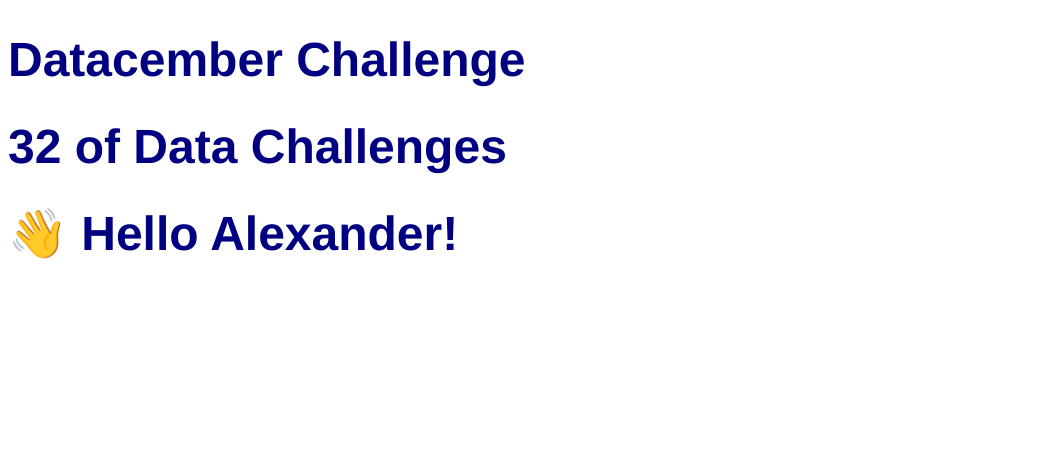
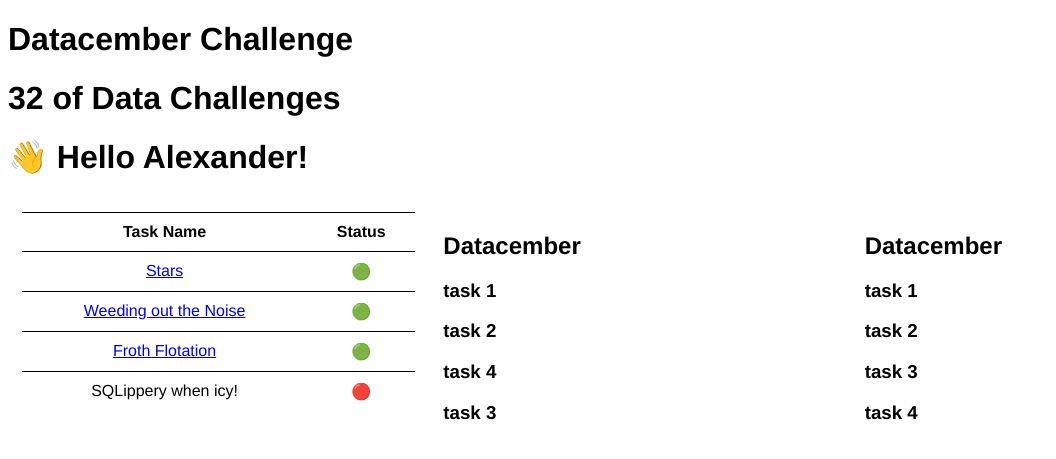
Before and after one commit to datacember/web, a Flask app: page / in a window 1280 px wide. Shown: the top 459 px of the page, without its empty margins (0-1056 px from the left). Run offline with Flask 3, Linux system fonts and the light colour scheme; a user stored in the database is signed in; data comes from the database, SQL or seed files in the repository; both versions use the stored data as it was after the commit; parts of the project's set-up code (start-up, migrations or seed data) failed here and were passed over.

Commit message:
added challenge display

```diff
--- a/app.py
+++ b/app.py
@@ -1,4 +1,5 @@
 import functions
+import datetime
 from flask import Flask, session, redirect, url_for, request, render_template
   # custom functions for database conenctivity
 import yaml
@@ -16,9 +17,15 @@ def index():
     if session.get('auth') != True:
         return redirect(url_for('login'))
 
+    # TODO, 2024 12, 10 is a debug
+    names, link, status_open = functions.get_challenges(datetime.date(2024, 12, 10))
     return render_template('main.html',
                            days=functions.days_until_end_of_december(),
-                           name=session['name']
+                           name=session['name'],
+                           names=names,
+                           link=link,
+                           status_open=status_open,
+                           loop_length=len(status_open)
                            )
 
 @app.route("/login", methods=['GET', 'POST'])
@@ -66,5 +73,15 @@ def logout():
     return redirect(url_for("login"))
 
 
+@app.route("/<dynamic>")
+def challenge(dynamic):
+    # TODO check_valid_challenge()
+    check_valid_challenge = lambda x: False
+    if check_valid_challenge(dynamic):
+        return render_template(f'{dynamic}.html')
+    else:
+        return dynamic
+
+
 if __name__ == '__main__':
     app.run(debug=True, port=8999)
--- a/static/rendered.css
+++ b/static/rendered.css
@@ -1,10 +1,34 @@
+
+* {margin: None; padding: None;font-family: Helvetica, sans-serif;}
+
 
 body {
 	background-color: "blue";
 }
 
-h1 {
-	font-size: 3em;
-	color: Navy;
-	font-family: Helvetica, sans-serif;
+
+.content-3-fold {
+    display: flex;
+	justify-content: space-between;
 }
+
+.content-3-fold > div {
+    flex: 1;
+	margin: 0.25em;
+	padding: 10px;
+}
+.content-3-fold > h2 {
+	text-align: center;
+}
+
+table {
+    width: 100%;               /* Makes the table full width */
+    border-collapse: collapse; /* Collapses borders for a cleaner look */
+}
+
+th, td {
+    padding: 10px;            /* Adds padding inside the cells */
+    text-align: center;       /* Centers text and emojis horizontally */
+    vertical-align: middle;   /* Centers text and emojis vertically */
+	border-top: 1px solid black;
+}
--- a/templates/main.html
+++ b/templates/main.html
@@ -7,8 +7,69 @@
 		<link rel="stylesheet" href="{{url_for('static', filename='rendered.css')}}">
 </head>
 <body>
-		<h1 class="feature">Datacember Challenge</h1>
-		<h1 class="Days">{{days}} of Data Challenges</h1>
-		<h1 class="welcome">👋 Hello {{name}}!</h1>
+		<header>
+
+		</header>
+		<main>
+		<div class="feature">
+			<h1 class="feature">Datacember Challenge</h1>
+			<h1 class="Days">{{days}} of Data Challenges</h1>
+			<h1 class="welcome">👋 Hello {{name}}!</h1>
+		</div>
+
+		<div class="content-3-fold">
+			<div id="Challenges">
+
+					<table>
+						<thead>
+							<tr>
+								<th>Task Name</th>
+								<th>Status</th>
+							</tr>
+						</thead>
+						<tbody>
+							{% for i in range(0, loop_length) %}
+							<tr>
+								<td>
+									{% if status_open[i] %}
+									<a href="{{ url_for('challenge', dynamic=link[i]) }}">
+										{{ names[i] }}
+									</a>
+									{% else %}
+									{{ names[i] }}
+									{% endif %}
+								</td>
+								<td>
+									{% if status_open[i] %}
+									🟢
+									{% else %}
+									 🔴
+									{% endif %}
+								</td>
+							</tr>
+							{% endfor %}
+						</tbody>
+					</table>
+
+
+
+			</div>
+			<div id="Datacember">
+				<h2>Datacember</h2>
+				<h3>task 1</h3>
+				<h3>task 2</h3>
+				<h3>task 4</h3>
+				<h3>task 3</h3>
+			</div>
+			<div id="Guides">
+				<h2>Datacember</h2>
+				<h3>task 1</h3>
+				<h3>task 2</h3>
+				<h3>task 3</h3>
+				<h3>task 4</h3>
+			</div>
+
+		</div>
+		</main>
 </body>
 </html>
```
Also changed, not shown: functions.py (+29 -0 lines), initialize.py (+15 -1 lines), content.db.
